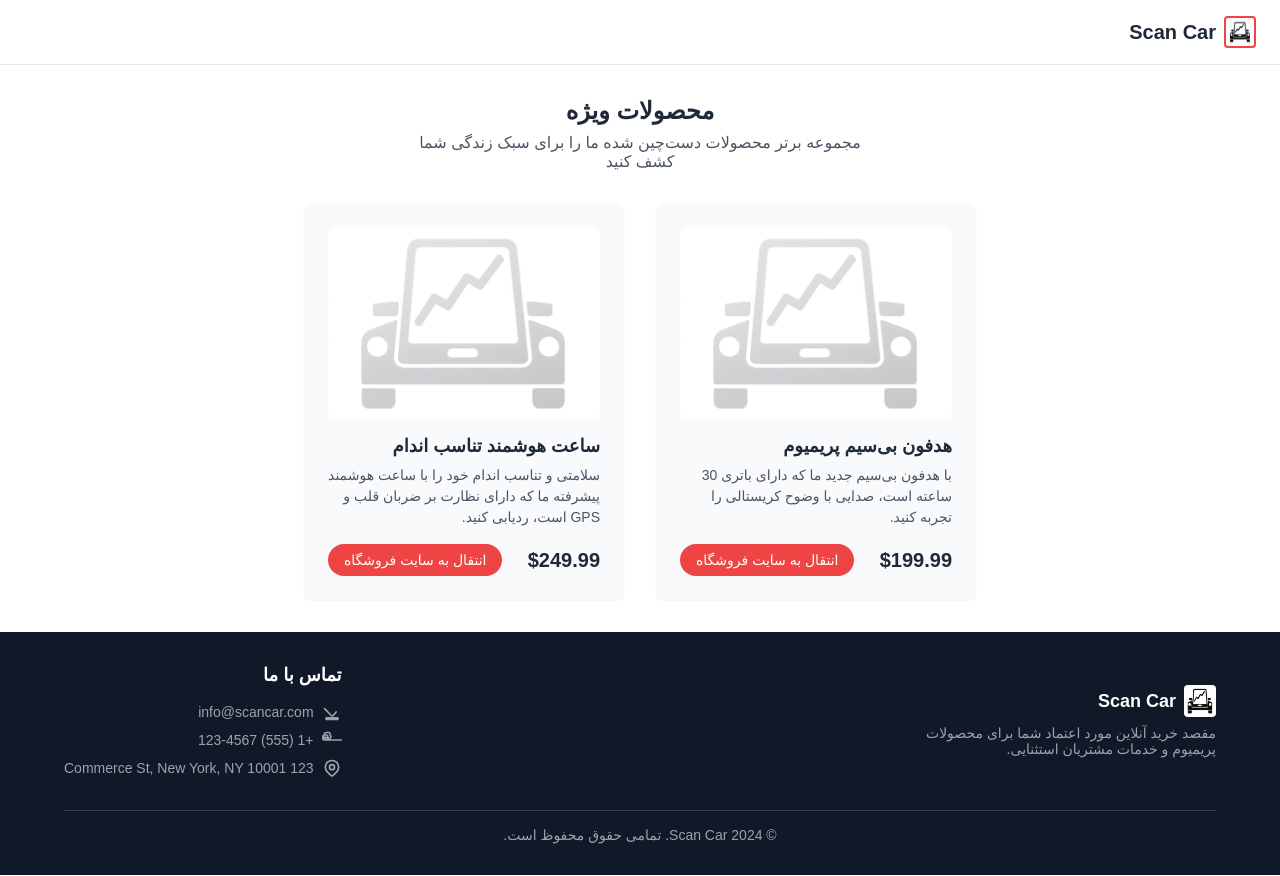
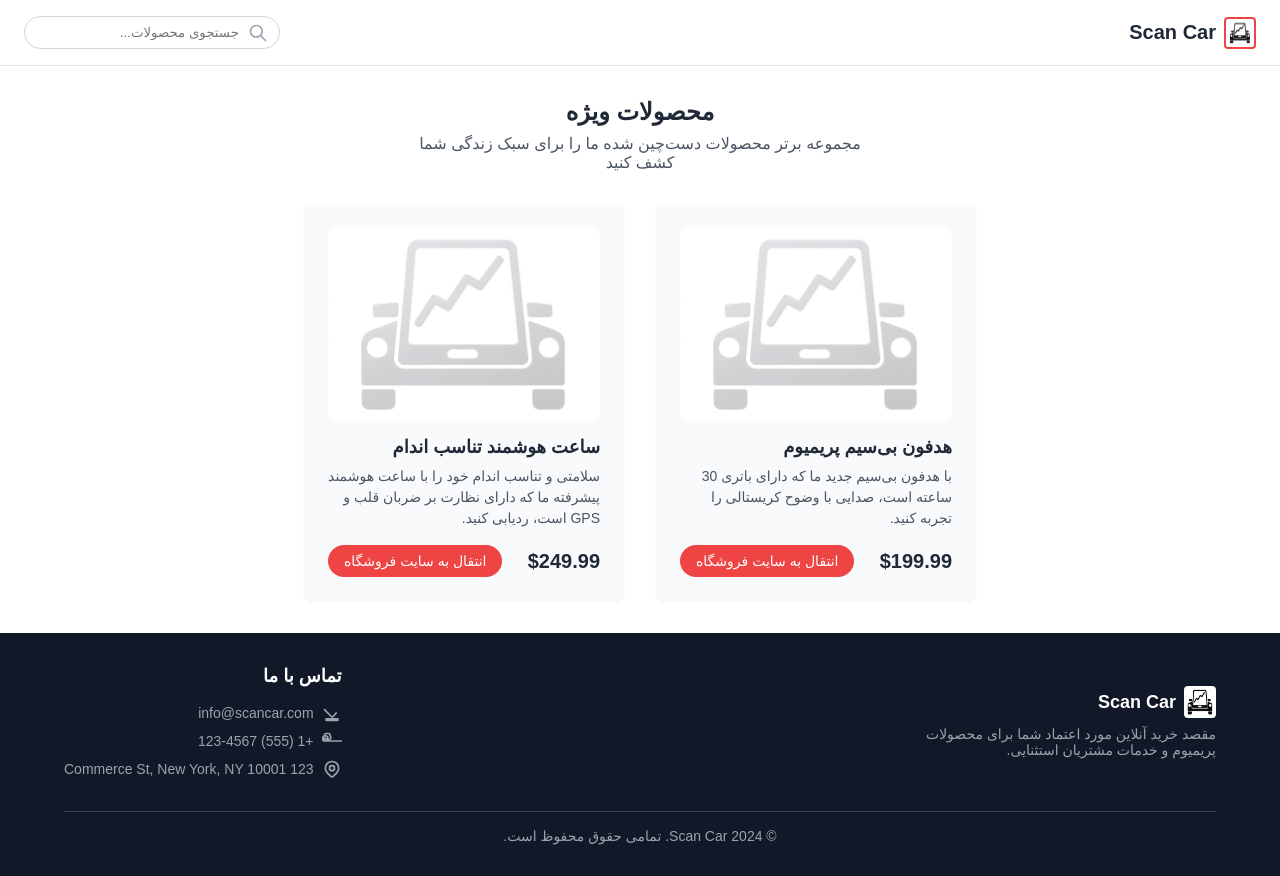
Before and after one commit to BehnamAfrasiyabi/scancar, a plain HTML site: page index.html in a window 1280 px wide. Drawn offline with Linux system fonts and the light colour scheme.

Commit message:
Update index.html

```diff
--- a/index.html
+++ b/index.html
@@ -17,13 +17,13 @@
             </div>
 
             <!-- Search bar positioned to the right -->
-            <!--<div class="search-container">
+            <div class="search-container">
                 <input type="text" placeholder="جستجوی محصولات..." class="search-input">
                 <svg class="search-icon" fill="none" stroke="currentColor" viewBox="0 0 24 24" xmlns="http://www.w3.org/2000/svg">
                     <path stroke-linecap="round" stroke-linejoin="round" stroke-width="2" d="M21 21l-6-6m2-5a7 7 0 11-14 0 7 7 0 0114 0z"></path>
                 </svg>
             </div>
-            -->
+
         </header>
 
         <!-- Main Content -->
```
